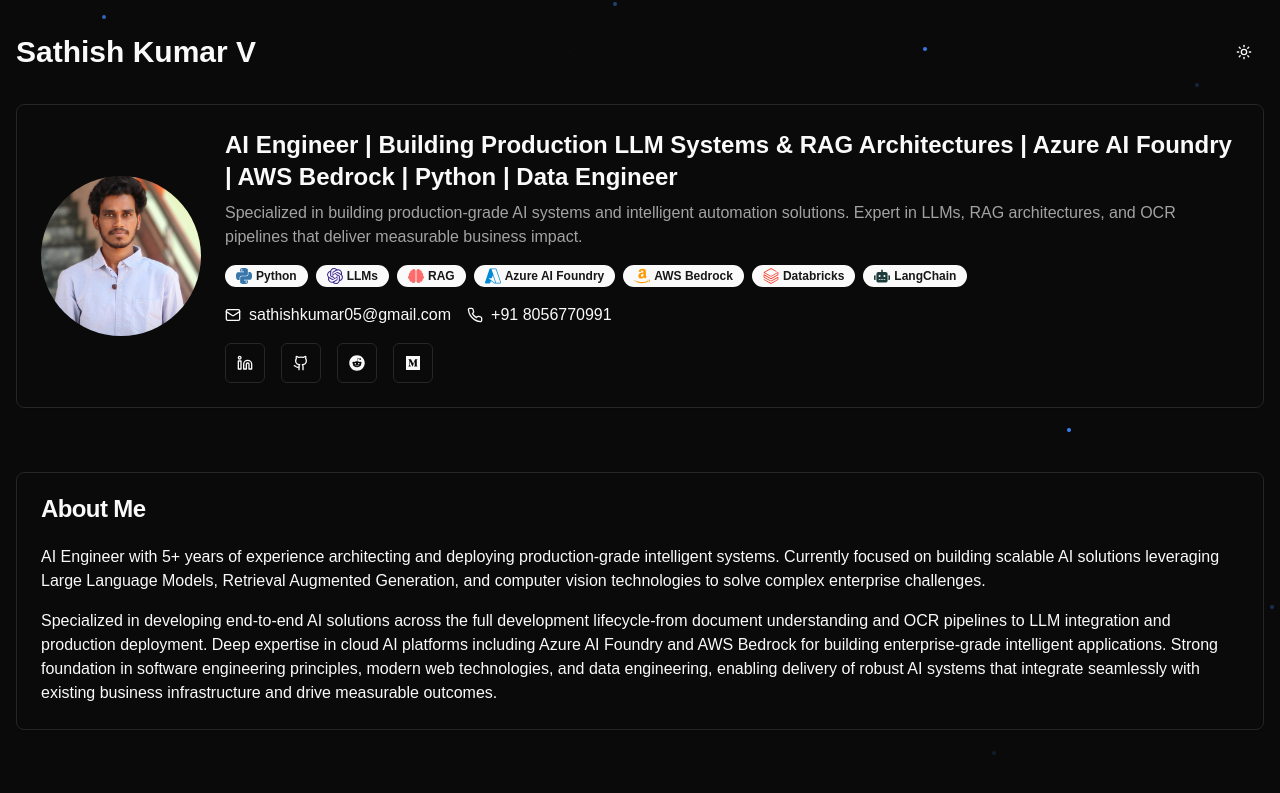
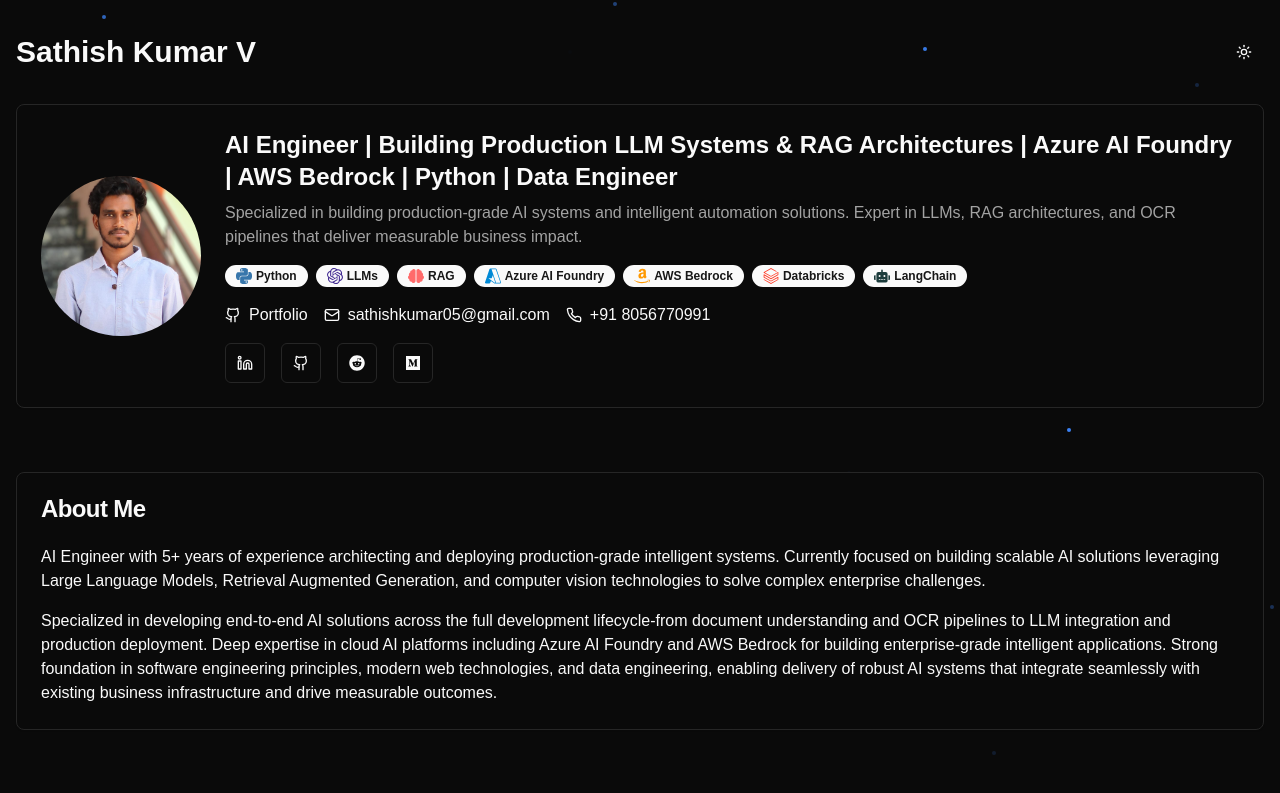
Before and after one commit to vpsathish05/sathish-portfolio, a Next.js app: page / in a window 1280 px wide. Shown: the top 793 px of the page. Built offline with nearby package versions, Linux system fonts and the light colour scheme.

Commit message:
Display website link in PersonalInfoSection

```diff
--- a/src/components/PersonalInfoSection.tsx
+++ b/src/components/PersonalInfoSection.tsx
@@ -44,6 +44,10 @@
             ))}
           </div>
           <div className="flex flex-col sm:flex-row gap-4">
+            <a href={personalInfo.website} target="_blank" rel="noopener noreferrer" className="flex items-center gap-2 hover:text-primary transition-colors">
+              <GithubIcon className="w-4 h-4" />
+              Portfolio
+            </a>
             <a href={`mailto:${personalInfo.email}`} className="flex items-center gap-2 hover:text-primary transition-colors">
               <MailIcon className="w-4 h-4" />
               {personalInfo.email}
```
